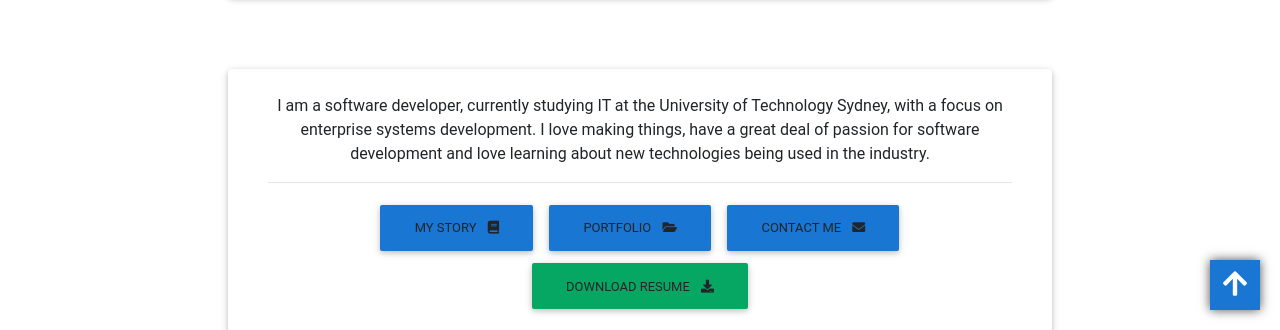
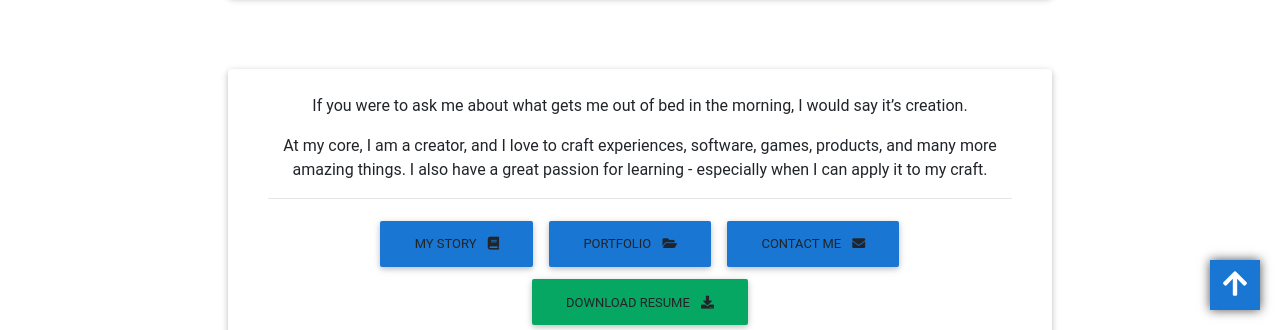
Before and after one commit to jonjondev/jonjondev.github.io, a plain HTML site: page index.html in a window 1280 px wide. Shown: the part 470-800 px from the top of the page. Drawn offline with nearby package versions, Linux system fonts and the light colour scheme.

Commit message:
Updated bio section

```diff
--- a/index.html
+++ b/index.html
@@ -83,7 +83,8 @@
 				<div class="offset-md-2 col-md-8">
 					<div class="card inner-padding-sm">
 						<div class="container">
-							<p class="text-center">I am a software developer, currently studying IT at the University of Technology Sydney, with a focus on enterprise systems development. I love making things, have a great deal of passion for software development and love learning about new technologies being used in the industry.</p>
+							<p class="text-center">If you were to ask me about what gets me out of bed in the morning, I would say it’s creation.</p>
+							<p class="text-center">At my core, I am a creator, and I love to craft experiences, software, games, products, and many more amazing things. I also have a great passion for learning - especially when I can apply it to my craft.</p>
 							<hr>
 							<div class="text-center">
 								<button type="button" class="btn accent-colour" onclick="location.href='#my-story'">My Story <i class="fa fa-book ml-2"></i></button>
```
